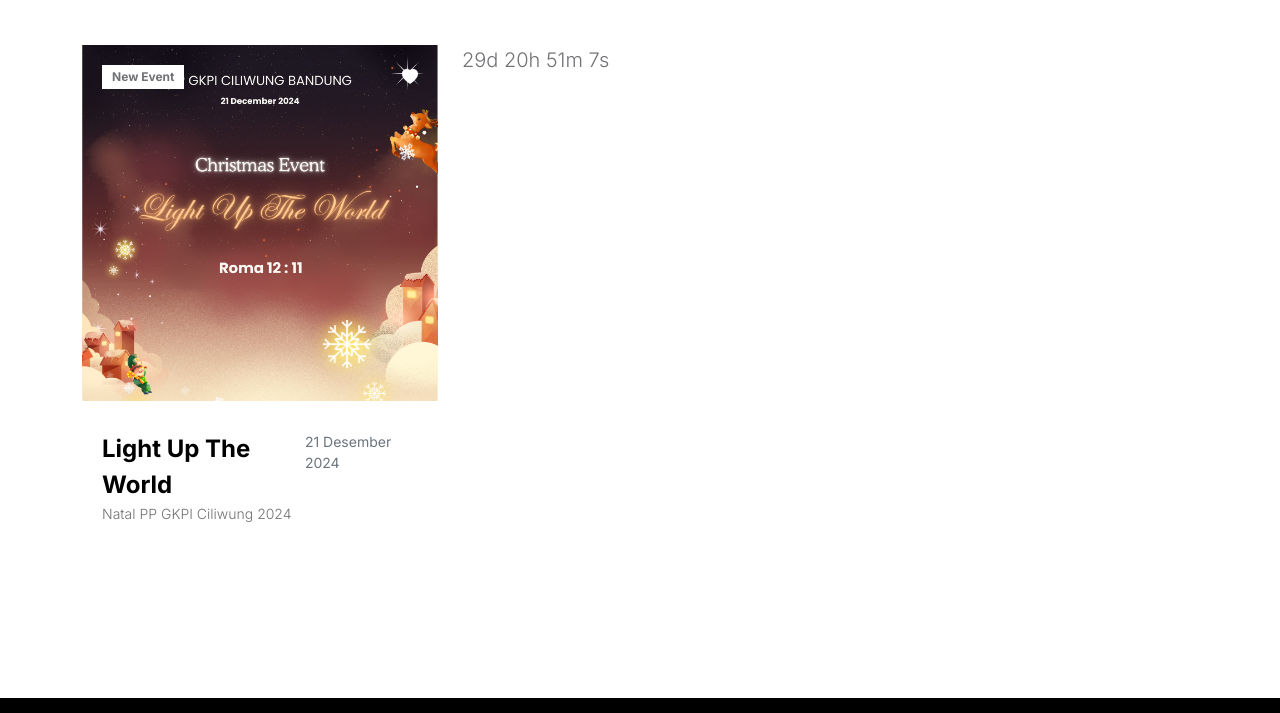
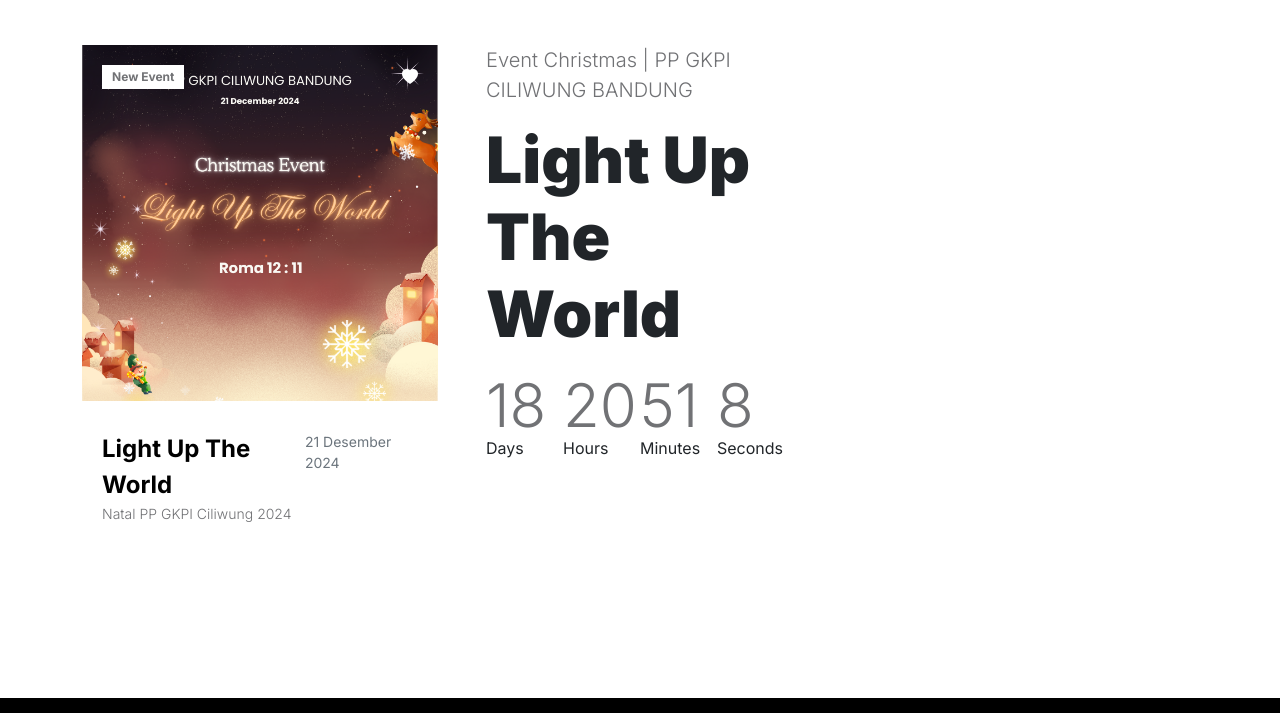
Before and after one commit to tulusharry/webppfix, a plain HTML site: page products.html in a window 1280 px wide. Shown: the part 727-1440 px from the top of the page. Drawn offline with Linux system fonts and the light colour scheme.

Commit message:
Update products.html

```diff
--- a/products.html
+++ b/products.html
@@ -33,7 +33,6 @@ https://www.tooplate.com/view/2127-little-fashion
 
 -->
   </head>
-
   <body>
     <section class="preloader">
       <div class="spinner">
@@ -57,7 +56,7 @@ https://www.tooplate.com/view/2127-little-fashion
           </button>
 
           <a class="navbar-brand" href="index.html">
-            <strong><span>PP GKPI C</span>20</strong>
+            <strong><span>Little</span> Fashion</strong>
           </a>
 
           <div class="d-lg-none">
@@ -155,165 +154,53 @@ https://www.tooplate.com/view/2127-little-fashion
             </div>
 
             <div class="col-lg-4 col-12 mb-3">
-              <div id="countdown">
-                <p id="timer" style="align-items: center"></p>
-              </div>
-              <!-- <div class="product-thumb">
-                <a href="product-detail.html">
-                  <img
-                    src="images/product/jordan-nix-CkCUvwMXAac-unsplash.jpeg"
-                    class="img-fluid product-image"
-                    alt=""
-                  />
-                </a>
-
-                <div class="product-top d-flex">
-                  <span class="product-alert">Discounted Price</span>
-
-                  <a href="#" class="bi-heart-fill product-icon ms-auto"></a>
-                </div>
-
-                <div class="product-info d-flex">
-                  <div>
-                    <h5 class="product-title mb-0">
-                      <a href="product-detail.html" class="product-title-link"
-                        >Fashion set</a
+              <!-- countdown -->
+              <div class="container">
+                <div class="content">
+                  <p>Event Christmas | PP GKPI CILIWUNG BANDUNG</p>
+                  <h1>Light Up The World</h1>
+                  <div style="display: flex">
+                    <div style="flex-basis: 100px">
+                      <p
+                        id="days"
+                        style="font-size: 60px; margin-bottom: -14px"
                       >
-                    </h5>
-
-                    <p class="product-p">Costume package</p>
+                        00
+                      </p>
+                      <span>Days</span>
+                    </div>
+                    <div style="flex-basis: 100px">
+                      <p
+                        id="hours"
+                        style="font-size: 60px; margin-bottom: -14px"
+                      >
+                        00
+                      </p>
+                      <span>Hours</span>
+                    </div>
+                    <div style="flex-basis: 100px">
+                      <p
+                        id="minutes"
+                        style="font-size: 60px; margin-bottom: -14px"
+                      >
+                        00
+                      </p>
+                      <span>Minutes</span>
+                    </div>
+                    <div style="flex-basis: 100px">
+                      <p
+                        id="seconds"
+                        style="font-size: 60px; margin-bottom: -14px"
+                      >
+                        00
+                      </p>
+                      <span>Seconds</span>
+                    </div>
                   </div>
-
-                  <small class="product-price text-muted ms-auto">$35</small>
-                </div>
-              </div> -->
-            </div>
-
-            <div class="col-lg-4 col-12">
-              <!-- <div class="product-thumb">
-                <a href="product-detail.html">
-                  <img
-                    src="images/product/nature-zen-3Dn1BZZv3m8-unsplash.jpeg"
-                    class="img-fluid product-image"
-                    alt=""
-                  />
-                </a>
-
-                <div class="product-top d-flex">
-                  <a href="#" class="bi-heart-fill product-icon ms-auto"></a>
-                </div> -->
-
-                <!-- <div class="product-info d-flex">
-                  <div>
-                    <h5 class="product-title mb-0">
-                      <a href="product-detail.html" class="product-title-link"
-                        >Juice Drinks</a
-                      >
-                    </h5>
-
-                    <p class="product-p">Nature made another world</p>
-                  </div>
-
-                  <small class="product-price text-muted ms-auto">$45</small>
-                </div> -->
-              </div>
-            </div>
-
-            <!-- <div class="col-12">
-              <h2 class="mb-5">Popular</h2>
-            </div>
-
-            <div class="col-lg-4 col-12 mb-3">
-              <div class="product-thumb">
-                <a href="product-detail.html">
-                  <img
-                    src="images/product/team-fredi-8HRKoay8VJE-unsplash.jpeg"
-                    class="img-fluid product-image"
-                    alt=""
-                  />
-                </a>
-
-                <div class="product-top d-flex">
-                  <span class="product-alert">Trending</span>
-
-                  <a href="#" class="bi-heart-fill product-icon ms-auto"></a>
-                </div>
-
-                <div class="product-info d-flex">
-                  <div>
-                    <h5 class="product-title mb-0">
-                      <a href="product-detail.html" class="product-title-link"
-                        >Package</a
-                      >
-                    </h5>
-
-                    <p class="product-p">Original package design from house</p>
-                  </div>
-
-                  <small class="product-price text-muted ms-auto">$50</small>
                 </div>
               </div>
-            </div> -->
-
-            <!-- <div class="col-lg-4 col-12 mb-3">
-              <div class="product-thumb">
-                <a href="product-detail.html">
-                  <img
-                    src="images/product/quokkabottles-kFc1_G1GvKA-unsplash.jpeg"
-                    class="img-fluid product-image"
-                    alt=""
-                  />
-                </a>
-
-                <div class="product-top d-flex">
-                  <a href="#" class="bi-heart-fill product-icon ms-auto"></a>
-                </div>
-
-                <div class="product-info d-flex">
-                  <div>
-                    <h5 class="product-title mb-0">
-                      <a href="product-detail.html" class="product-title-link"
-                        >Bottle</a
-                      >
-                    </h5>
-
-                    <p class="product-p">Package design</p>
-                  </div>
-
-                  <small class="product-price text-muted ms-auto">$100</small>
-                </div>
-              </div>
+              <!-- end countdown -->
             </div>
-
-            <div class="col-lg-4 col-12 mb-3">
-              <div class="product-thumb">
-                <a href="product-detail.html">
-                  <img
-                    src="images/product/anis-m-WnVrO-DvxcE-unsplash.jpeg"
-                    class="img-fluid product-image"
-                    alt=""
-                  />
-                </a>
-
-                <div class="product-top d-flex">
-                  <a href="#" class="bi-heart-fill product-icon ms-auto"></a>
-                </div>
-
-                <div class="product-info d-flex">
-                  <div>
-                    <h5 class="product-title mb-0">
-                      <a href="product-detail.html" class="product-title-link"
-                        >Medicine</a
-                      >
-                    </h5>
-
-                    <p class="product-p">Original design from house</p>
-                  </div>
-
-                  <small class="product-price text-muted ms-auto">$200</small>
-                </div>
-              </div>
-            </div> -->
           </div>
         </div>
       </section>
@@ -332,7 +219,9 @@ https://www.tooplate.com/view/2127-little-fashion
             <br />
             <p class="copyright-text">
               Designed by
-              <a href="https://www.tooplate.com/" target="_blank">Pubdok PP GKPI CILIWUNG BANDUNG</a>
+              <a href="https://www.tooplate.com/" target="_blank"
+                >Pubdok PP GKPI CILIWUNG BANDUNG</a
+              >
             </p>
           </div>
 
@@ -341,7 +230,11 @@ https://www.tooplate.com/view/2127-little-fashion
 
             <ul class="footer-menu d-flex flex-wrap">
               <li class="footer-menu-item">
-                <a href="https://maps.app.goo.gl/ND6AMg1zXJKPzhAS6" class="footer-menu-link">Location</a>
+                <a
+                  href="https://maps.app.goo.gl/ND6AMg1zXJKPzhAS6"
+                  class="footer-menu-link"
+                  >Location</a
+                >
               </li>
 
               <!-- <li class="footer-menu-item">
@@ -366,11 +259,21 @@ https://www.tooplate.com/view/2127-little-fashion
             <h5 class="text-white mb-3">Social</h5>
 
             <ul class="social-icon">
-              <li><a href="https://www.youtube.com/@ppgkpiciliwungbandung7486" class="social-icon-link bi-youtube"></a></li>
+              <li>
+                <a
+                  href="https://www.youtube.com/@ppgkpiciliwungbandung7486"
+                  class="social-icon-link bi-youtube"
+                ></a>
+              </li>
 
               <!-- <li><a href="#" class="social-icon-link bi-whatsapp"></a></li> -->
 
-              <li><a href="https://www.instagram.com/ppgkpibandung/" class="social-icon-link bi-instagram"></a></li>
+              <li>
+                <a
+                  href="https://www.instagram.com/ppgkpibandung/"
+                  class="social-icon-link bi-instagram"
+                ></a>
+              </li>
 
               <!-- <li><a href="#" class="social-icon-link bi-skype"></a></li> -->
             </ul>
@@ -379,8 +282,27 @@ https://www.tooplate.com/view/2127-little-fashion
       </div>
     </footer>
 
+    <script>
+      var countDownDate = new Date("Dec 21, 2024 00:00:00").getTime();
+      var x = setInterval(function () {
+        var now = new Date().getTime();
+        var distance = countDownDate - now;
+
+        var days = Math.floor(distance / (1000 * 60 * 60 * 24));
+        var hours = Math.floor(
+          (distance % (1000 * 60 * 60 * 24)) / (1000 * 60 * 60)
+        );
+        var minutes = Math.floor((distance % (1000 * 60 * 60)) / (1000 * 60));
+        var seconds = Math.floor((distance % (1000 * 60)) / 1000);
+
+        document.getElementById("days").innerHTML = days;
+        document.getElementById("hours").innerHTML = hours;
+        document.getElementById("minutes").innerHTML = minutes;
+        document.getElementById("seconds").innerHTML = seconds;
+      }, 1000);
+    </script>
+
     <!-- JAVASCRIPT FILES -->
-    <script src="js/countdown.js"></script>
     <script src="js/jquery.min.js"></script>
     <script src="js/bootstrap.bundle.min.js"></script>
     <script src="js/Headroom.js"></script>
```
